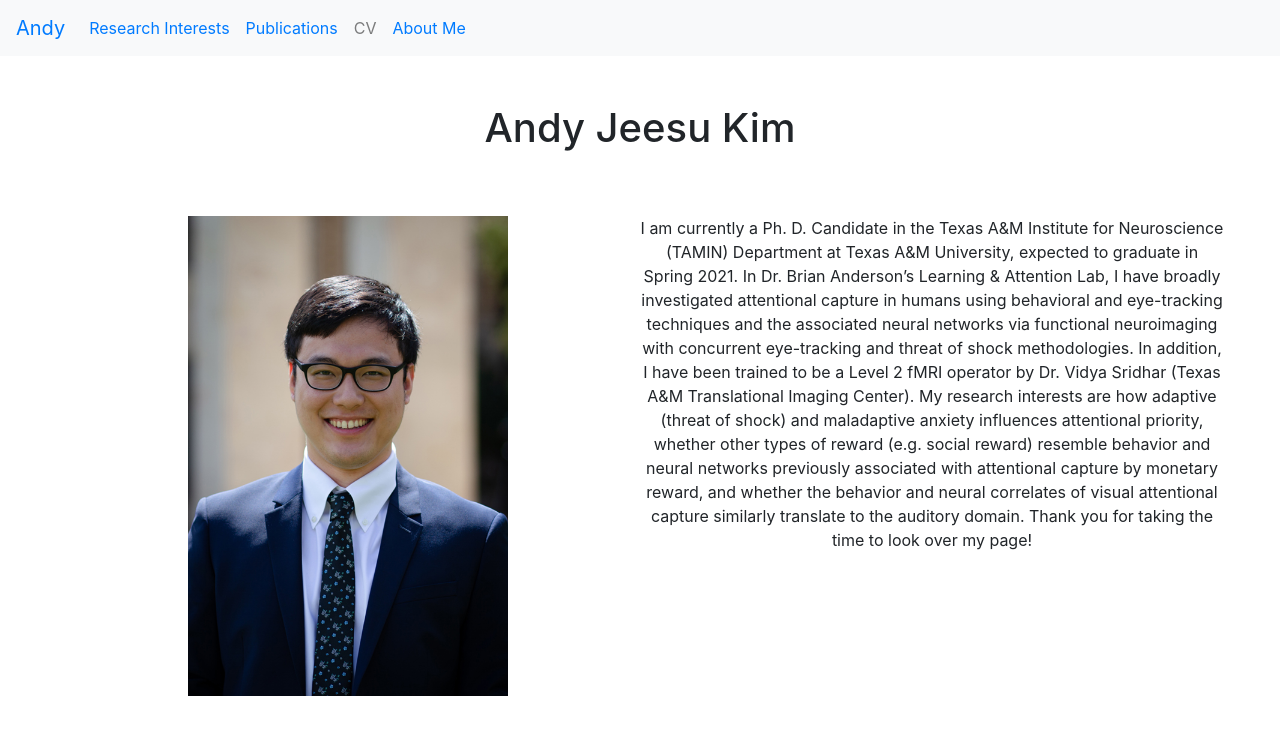
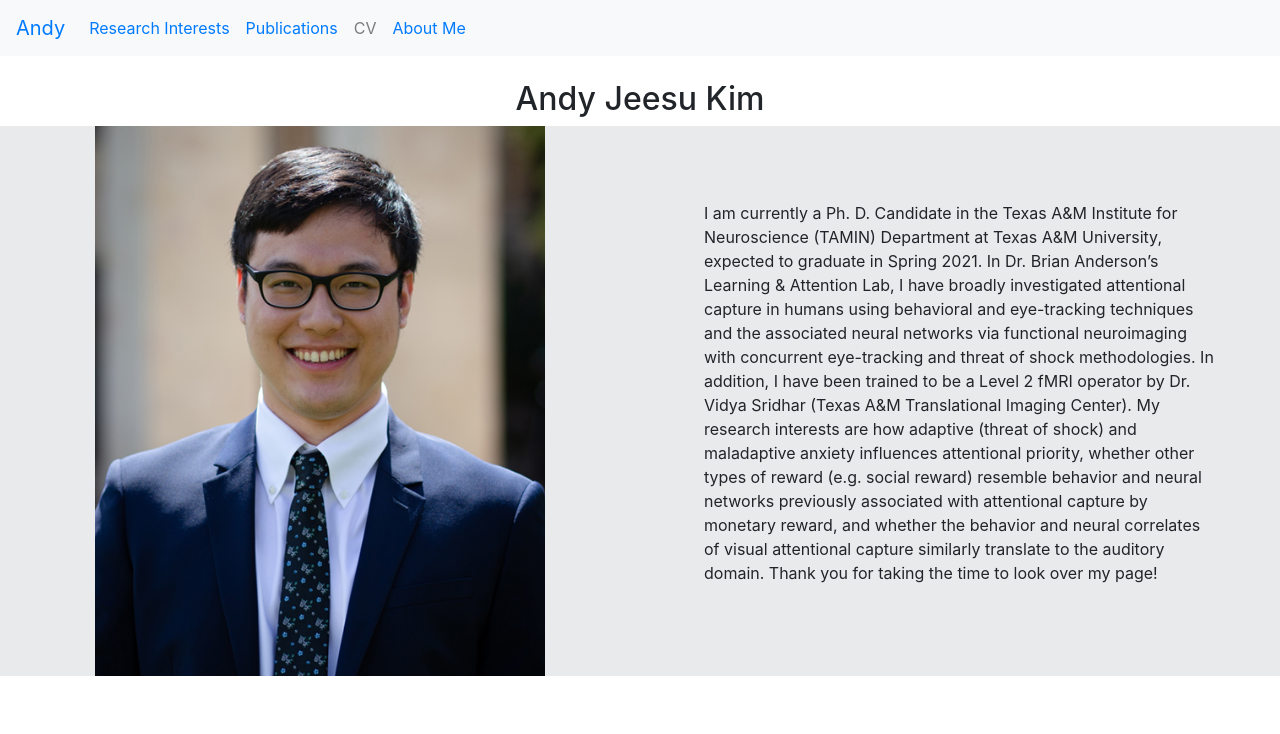
Before and after one commit to vjavmahs1/portfolio-andy, a React (Create React App) app: page / in a window 1280 px wide. Shown: the top 734 px of the page. Built offline with nearby package versions, Linux system fonts and the light colour scheme.

Commit message:
added Image template Component and updated choose primary background color

```diff
--- /dev/null
+++ b/src/components/ImageTemplate/image.js
@@ -0,0 +1,27 @@
+import React, {Component} from 'react';
+
+export default class Image extends Component {
+    render() {
+        let {mode, src, height, width, style, ...props} = this.props;
+        let modes = {
+          'fill': 'cover',
+          'fit': 'contain'
+        };
+        let size = modes[mode] || 'contain';
+
+        let defaults = {
+          height: height || 100,
+          width: width || 100,
+          backgroundColor: 'gray'
+        };
+
+        let important = {
+          backgroundImage: `url("${src}")`,
+          backgroundSize: size,
+          backgroundPosition: 'center center',
+          backgroundRepeat: 'no-repeat'
+        };
+
+        return <div {...props} style={{...defaults, ...style, ...important}} />
+      }
+}
--- a/src/components/header/header.css
+++ b/src/components/header/header.css
@@ -1,5 +1,6 @@
 .header {
-  margin-bottom: 3rem;
+  margin-bottom: 5rem;
+  background-color: #E9EAEC;
 }
 
 .link {
--- a/src/components/header/header.js
+++ b/src/components/header/header.js
@@ -8,7 +8,7 @@ import PDF from "../resume/CV_AndyJeesuKim.pdf";
 function Header(props) {
   return (
     <div className="header">
-      <Navbar bg="light" expand="sm">
+      <Navbar bg="light" expand="sm" fixed="top">
         <Navbar.Brand>
           <Link to="/">Andy</Link>
         </Navbar.Brand>
--- a/src/components/home/home.css
+++ b/src/components/home/home.css
@@ -1,35 +1,23 @@
 .wrapper {
 
     display: grid;
-    max-width: 1200px;
-    margin: 0 1rem;
-    grid-template-columns: repeat(auto-fit, minmax(300px, 1fr));
-
-    padding: 1rem;
-    grid-gap: rem;
-    margin-right: auto;
-    margin-left: auto;
-
+    grid-template-columns: repeat(auto-fit, minmax(350px, 1fr));
+    justify-items: center;
+    align-items: center;
+    grid-row-gap: 3rem;
+    background-color: #E9EAEC;
 
 }
-
 
 .header {
     text-align: center;
 }
 
-.intro {
-    text-align: center;
-}
-
 .pic {
-    display: grid;
-    max-width: 700px;
-    margin: 0 auto;
-    grid-template-rows: repeat(auto-fit, minmax(300px, 1fr));
-}
-
-.pic img {
-    height: 30rem;
+    grid-column: span 1.5;
 
 }
+.intro {
+    grid-column: span 1.5;
+    padding: 10%;
+}
--- a/src/components/home/home.js
+++ b/src/components/home/home.js
@@ -3,26 +3,23 @@ import './home.css'
 
 import Header from '../header/header'
 import Profile from '../../profile.jpeg'
+import Image from '../ImageTemplate/image'
 
 class Home extends Component {
     render  () {
         return(
             <div>
                 <Header />
-                <div>
-                    <h1 className="header">Andy Jeesu Kim </h1>
+                    <h2 style={{textAlign:"center"}}>Andy Jeesu Kim </h2>
                     <div className="wrapper">
-                        <div className="pic">
-                            <img src={Profile} />
+                        <div >
+                             <Image src={Profile} width={450} height={550} mode='fill' />
                         </div>
 
                         <div className="intro">
-                            I am currently a Ph. D. Candidate in the Texas A&M Institute for Neuroscience (TAMIN) Department at Texas A&M University, expected to graduate in Spring 2021. In Dr. Brian Anderson’s Learning & Attention Lab, I have broadly investigated attentional capture in humans using behavioral and eye-tracking techniques and the associated neural networks via functional neuroimaging with concurrent eye-tracking and threat of shock methodologies. In addition, I have been trained to be a Level 2 fMRI operator by Dr. Vidya Sridhar (Texas A&M Translational Imaging Center). My research interests are how adaptive (threat of shock) and maladaptive anxiety influences attentional priority, whether other types of reward (e.g. social reward) resemble behavior and neural networks previously associated with attentional capture by monetary reward, and whether the behavior and neural correlates of visual attentional capture similarly translate to the auditory domain. Thank you for taking the time to look over my page!
+                            <p>I am currently a Ph. D. Candidate in the Texas A&M Institute for Neuroscience (TAMIN) Department at Texas A&M University, expected to graduate in Spring 2021. In Dr. Brian Anderson’s Learning & Attention Lab, I have broadly investigated attentional capture in humans using behavioral and eye-tracking techniques and the associated neural networks via functional neuroimaging with concurrent eye-tracking and threat of shock methodologies. In addition, I have been trained to be a Level 2 fMRI operator by Dr. Vidya Sridhar (Texas A&M Translational Imaging Center). My research interests are how adaptive (threat of shock) and maladaptive anxiety influences attentional priority, whether other types of reward (e.g. social reward) resemble behavior and neural networks previously associated with attentional capture by monetary reward, and whether the behavior and neural correlates of visual attentional capture similarly translate to the auditory domain. Thank you for taking the time to look over my page! </p>
                         </div>
-
-
                     </div>
-                </div>
             </div>
 
         )
```
